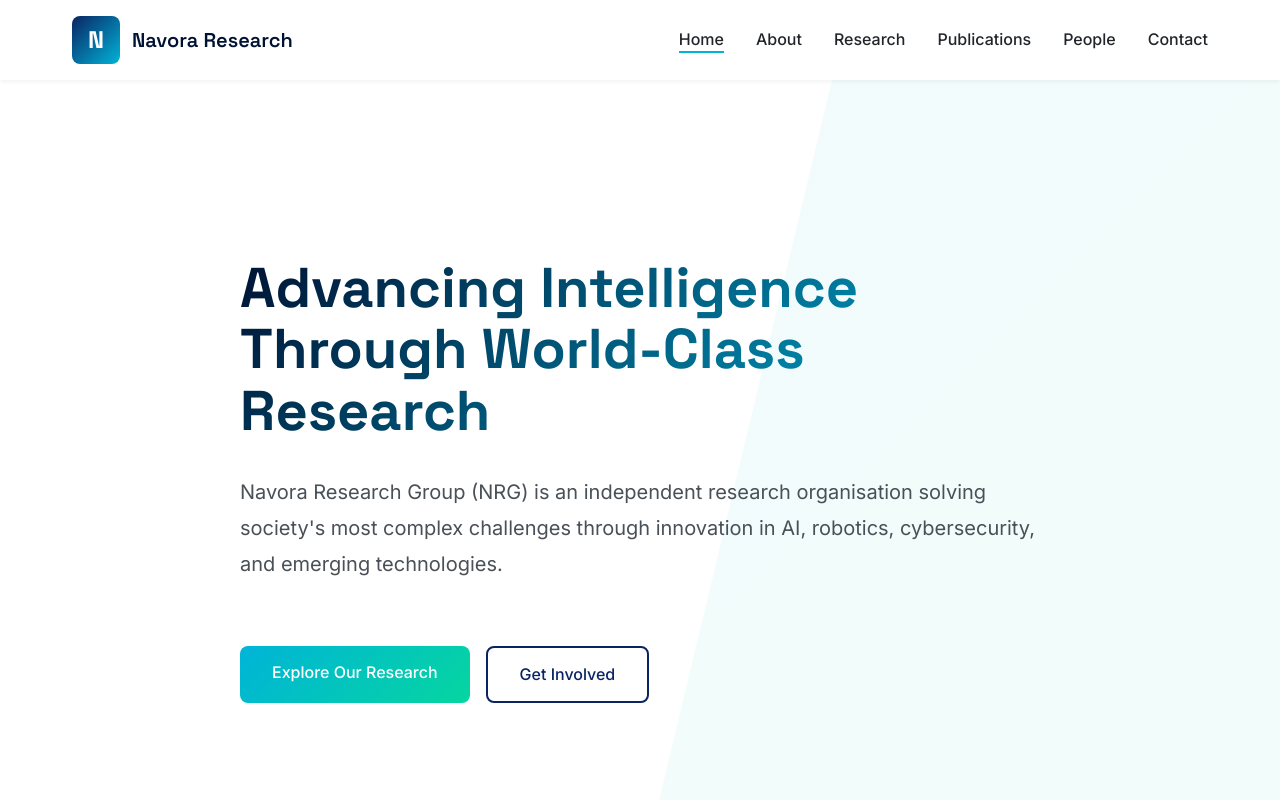
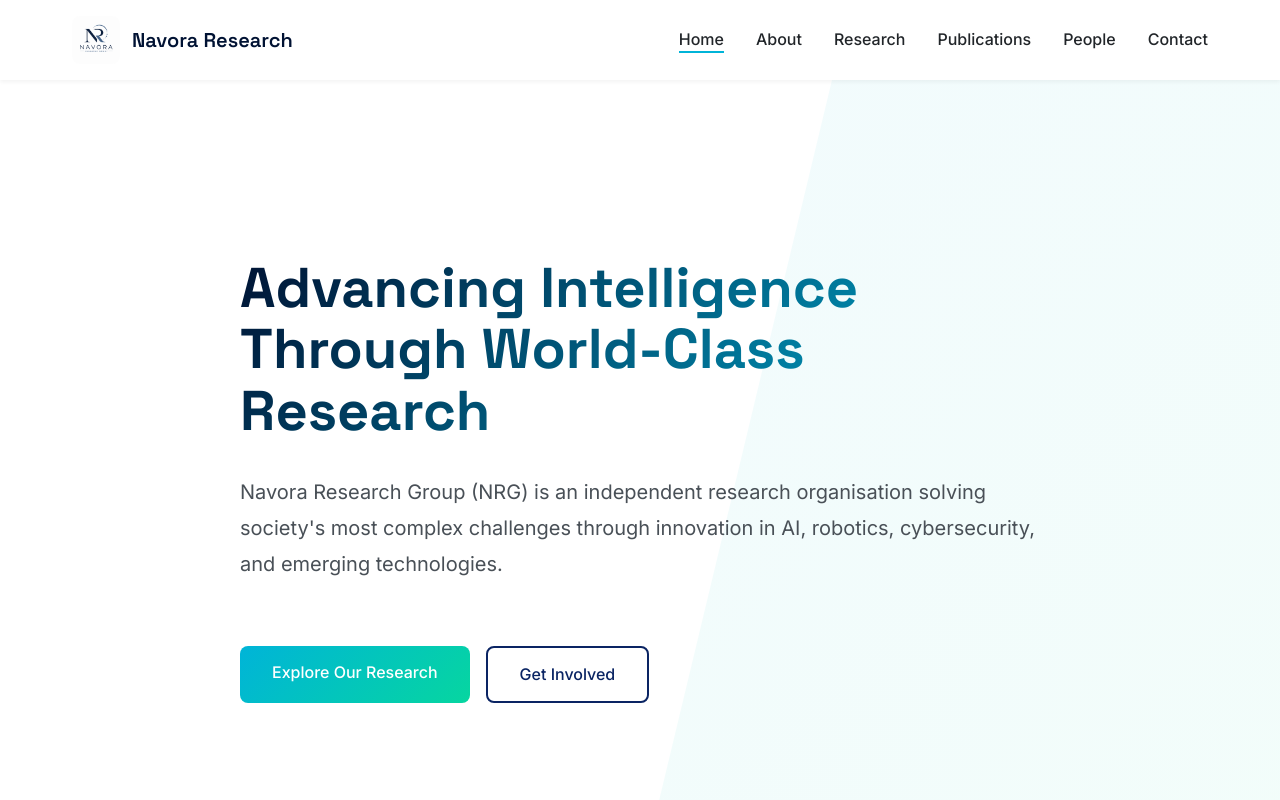
Before and after one commit to obinnajohnphill/navora-research-group, a plain HTML site: page index.html in a window 1280 px wide. Shown: the top 800 px of the page. Drawn offline with Linux system fonts and the light colour scheme.

```diff
--- a/assets/css/style.css
+++ b/assets/css/style.css
@@ -165,17 +165,12 @@
     color: var(--dark-blue);
 }
 
-.logo-icon {
+.logo-image {
     width: 48px;
     height: 48px;
-    background: linear-gradient(135deg, var(--primary-navy) 0%, var(--primary-teal) 100%);
     border-radius: var(--radius-md);
-    display: flex;
-    align-items: center;
-    justify-content: center;
-    color: var(--white);
-    font-weight: 700;
-    font-size: 1.5rem;
+    object-fit: cover;
+    display: block;
 }
 
 .nav-menu {
@@ -694,6 +689,11 @@
     font-size: 1.125rem;
 }
 
+.footer-logo-image {
+    width: 42px;
+    height: 42px;
+}
+
 .footer-column h4 {
     color: var(--white);
     margin-bottom: var(--spacing-sm);
--- a/index.html
+++ b/index.html
@@ -5,6 +5,8 @@
     <meta name="viewport" content="width=device-width, initial-scale=1.0">
     <title>Navora Research Group - Advancing Intelligence Through Research</title>
     <meta name="description" content="Navora Research Group (NRG) is a world-class independent research organisation advancing AI, robotics, cybersecurity, and emerging technologies.">
+    <link rel="icon" type="image/png" href="assets/images/favicon.png">
+    <link rel="apple-touch-icon" href="assets/images/logo.png">
     <link rel="stylesheet" href="assets/css/style.css">
     <link rel="preconnect" href="https://fonts.googleapis.com">
     <link rel="preconnect" href="https://fonts.gstatic.com" crossorigin>
@@ -16,7 +18,7 @@
         <div class="container">
             <div class="nav-wrapper">
                 <a href="index.html" class="logo">
-                    <div class="logo-icon">N</div>
+                    <img src="assets/images/logo.png" alt="Navora Research logo" class="logo-image">
                     <span class="logo-text">Navora Research</span>
                 </a>
                 <button class="mobile-menu-toggle" aria-label="Toggle menu">
@@ -372,7 +374,7 @@
             <div class="footer-grid">
                 <div class="footer-column">
                     <div class="footer-logo">
-                        <div class="logo-icon">N</div>
+                        <img src="assets/images/logo.png" alt="Navora Research logo" class="logo-image footer-logo-image">
                         <span>Navora Research Group</span>
                     </div>
                     <p>Advancing intelligence through world-class research and innovation.</p>
```
Also changed, not shown: assets/images/favicon.png (added), assets/images/logo.png (added), 1 other file.
